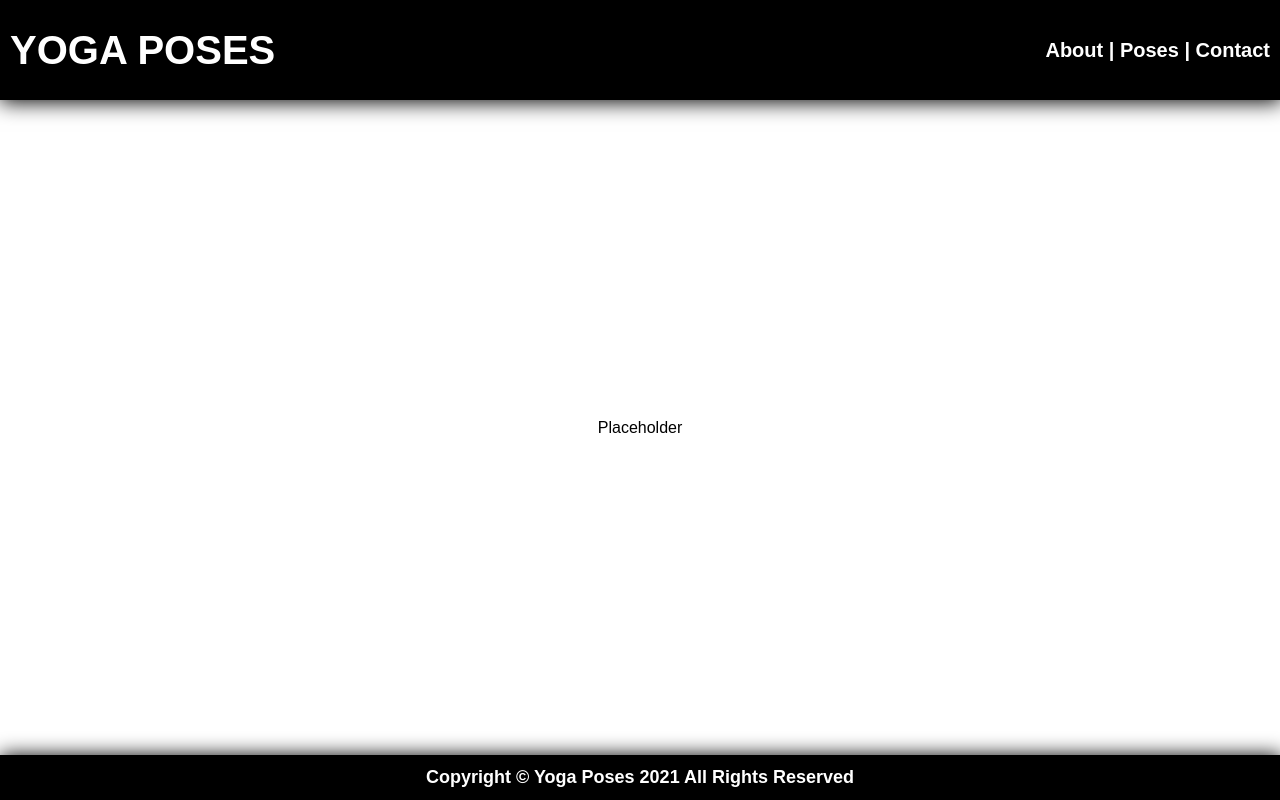
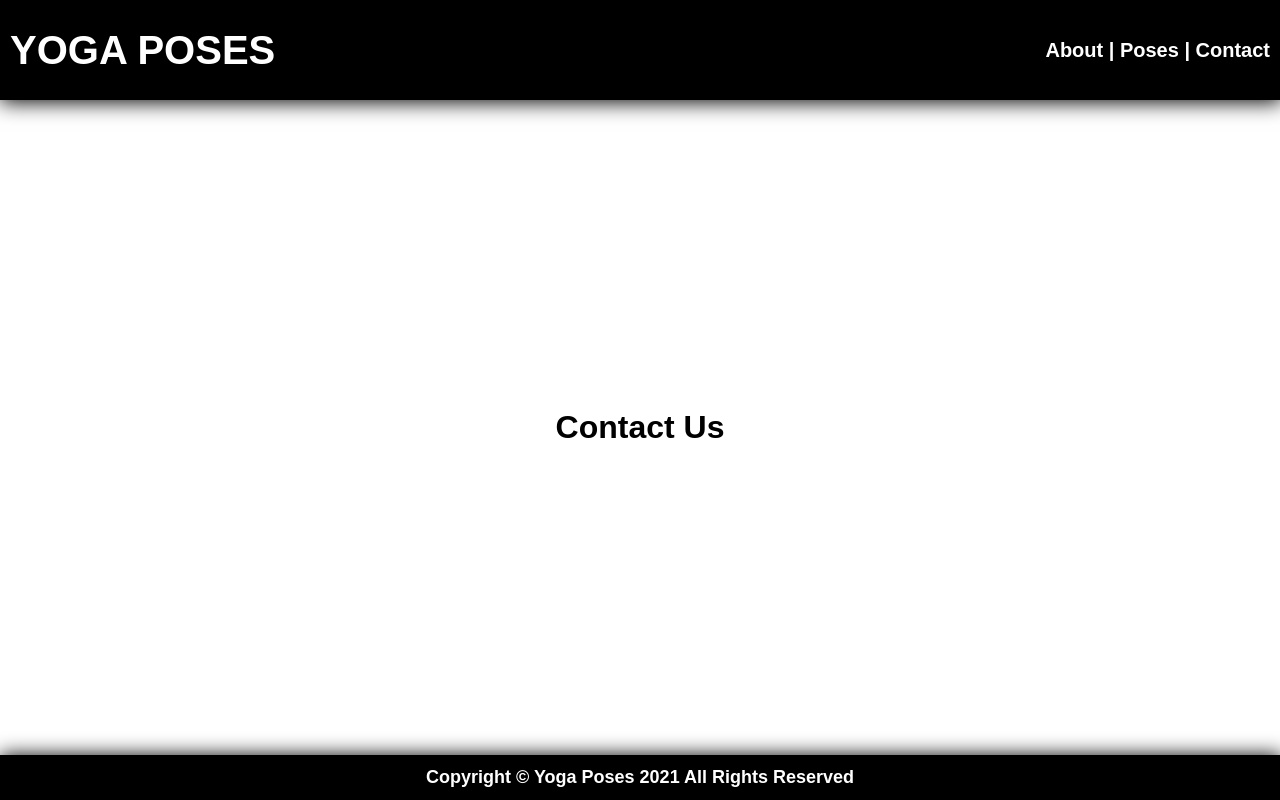
Before and after one commit to cabbycab/yoga_poses_frontend, a React (Create React App) app: page / in a window 1280 px wide. Built offline with nearby package versions, Linux system fonts and the light colour scheme.

Commit message:
tested sticky header and updated App.js with imports

```diff
--- a/src/App.js
+++ b/src/App.js
@@ -1,12 +1,13 @@
 import Header from "./components/Header/Header";
 import Footer from "./components/Footer/Footer";
+import FormRequest from "./components/FormRequest/FormRequest";
 import "./App.css";
 
 function App() {
   return (
     <div className="App">
       <Header />
-      <main>Placeholder</main>
+      <FormRequest />
       <Footer />
     </div>
   );
--- a/src/components/FormRequest/FormRequest.js
+++ b/src/components/FormRequest/FormRequest.js
@@ -0,0 +1,14 @@
+import "./FormRequest.css";
+
+function FormRequest(props) {
+  return (
+    <main>
+      <header>
+        <h1>Contact Us</h1>
+        <div></div>
+      </header>
+    </main>
+  );
+}
+
+export default FormRequest;
```
Also changed, not shown: 1 other file (tests, documents, lock files or other folders).
